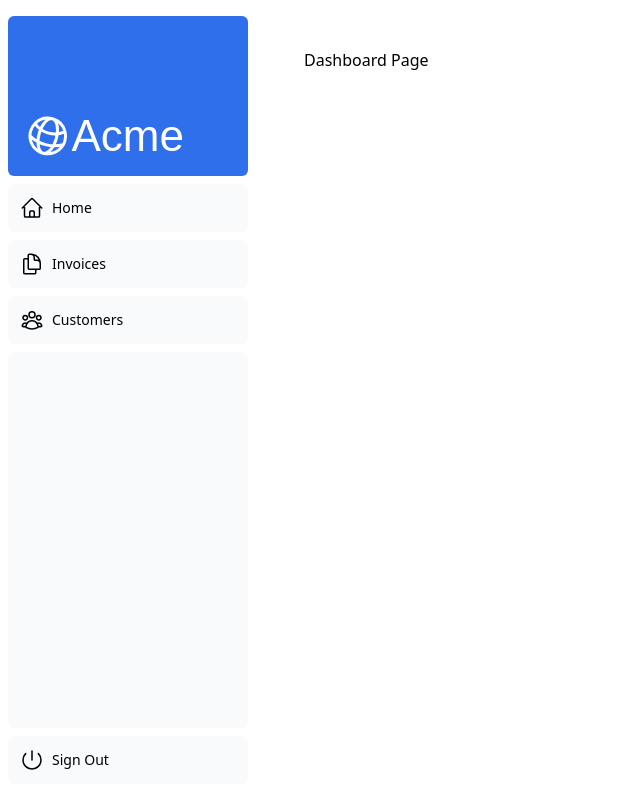
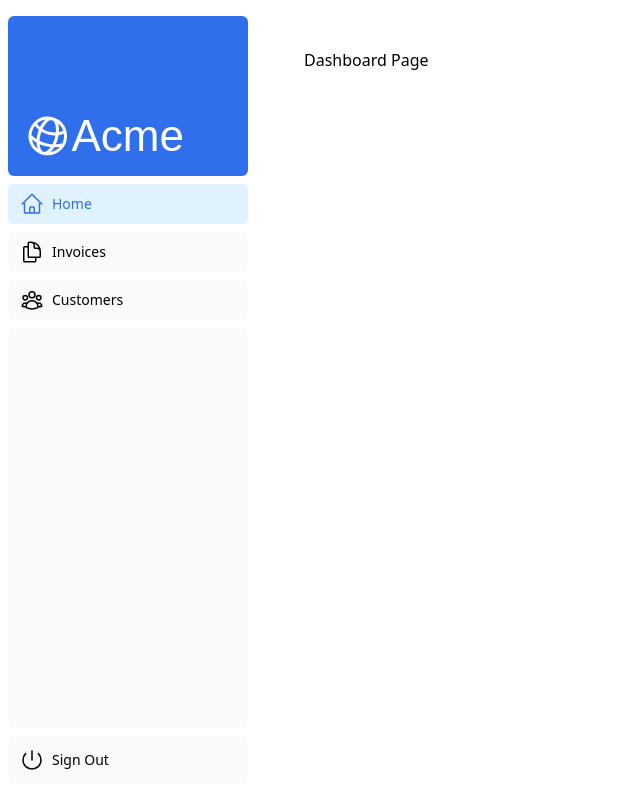
Before and after one commit to Billy272/nextjs-dashboard, a Next.js app: page /dashboard in a window 1280 px wide. Shown: the whole page, without its empty margins (0-640 px from the left). Built offline with nearby package versions, Linux system fonts and the light colour scheme; a web font is replaced by a local one.

Commit message:
Add pnpm dependency and enhance navigation links with active state styling

```diff
--- a/app/ui/dashboard/nav-links.tsx
+++ b/app/ui/dashboard/nav-links.tsx
@@ -1,8 +1,14 @@
+'use client';
+
 import {
   UserGroupIcon,
   HomeIcon,
   DocumentDuplicateIcon,
 } from '@heroicons/react/24/outline';
+
+import Link from 'next/link';
+import { usePathname } from 'next/navigation';
+import clsx from 'clsx';
 
 // Map of links to display in the side navigation.
 // Depending on the size of the application, this would be stored in a database.
@@ -17,19 +23,25 @@
 ];
 
 export default function NavLinks() {
+  const pathName = usePathname();
   return (
     <>
       {links.map((link) => {
         const LinkIcon = link.icon;
         return (
-          <a
+          <Link
             key={link.name}
             href={link.href}
-            className="flex h-[48px] grow items-center justify-center gap-2 rounded-md bg-gray-50 p-3 text-sm font-medium hover:bg-sky-100 hover:text-blue-600 md:flex-none md:justify-start md:p-2 md:px-3"
+            className= {clsx(
+              'flex h-[40px] items-center gap-2 rounded-md bg-gray-50 p-3 text-sm font-medium hover:bg-sky-100 hover:text-blue-600 md:flex-none md:justify-start md:p-2 md:px-3',
+              {
+                'bg-sky-100 text-blue-600': pathName === link.href,
+              }
+            )}
           >
             <LinkIcon className="w-6" />
             <p className="hidden md:block">{link.name}</p>
-          </a>
+          </Link>
         );
       })}
     </>
--- a/package.json
+++ b/package.json
@@ -13,6 +13,7 @@
     "clsx": "^2.1.1",
     "next": "^15.1.7",
     "next-auth": "5.0.0-beta.25",
+    "pnpm": "^10.3.0",
     "postcss": "8.5.1",
     "postgres": "^3.4.5",
     "react": "^19.0.0",
```
Also changed, not shown: 2 other files (tests, documents, lock files or other folders).
